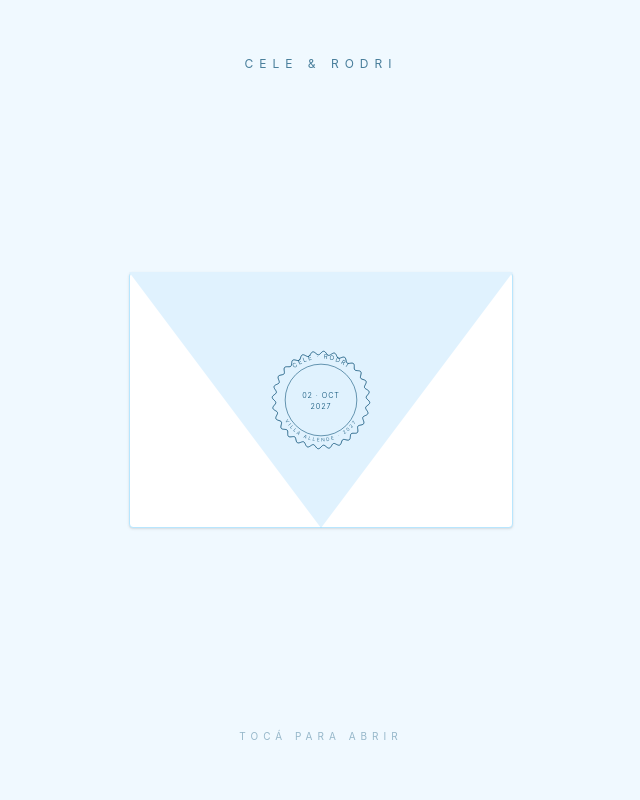
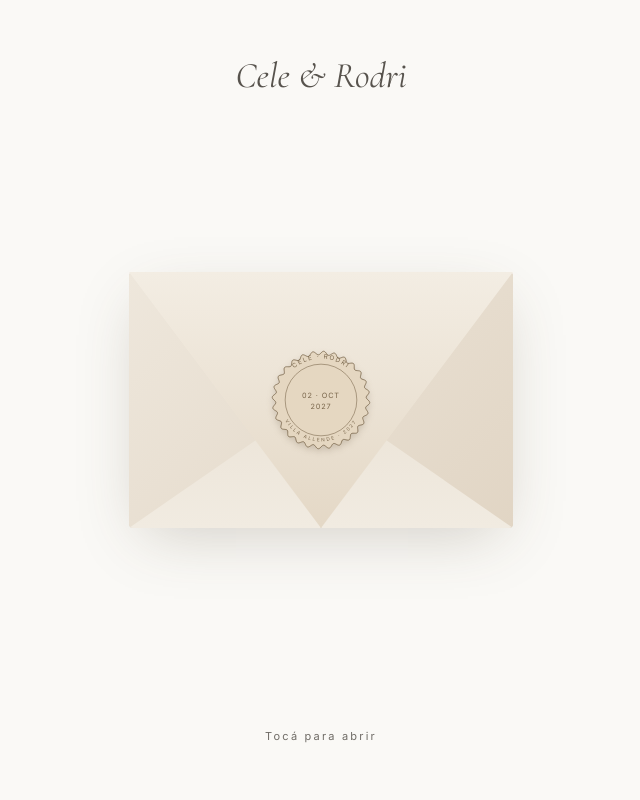
Before and after one commit to RodrigoChiquiLucero/casamiento-cele-rodri, a React (Vite) app: page / in a window 1280 px wide. Shown: the top 800 px of the page, without its empty margins (319-959 px from the left). Built offline with nearby package versions, Linux system fonts and the light colour scheme.

Commit message:
Mejora invitación con ubicaciones, asistencia y diseño del sobre

```diff
--- a/index.html
+++ b/index.html
@@ -6,6 +6,9 @@
   <meta name="viewport" content="width=device-width, initial-scale=1.0" />
   <meta name="description" content="Invitación al casamiento de Cele & Rodri — 2 de octubre de 2027" />
   <title>Cele & Rodri ❤️</title>
+  <link rel="preconnect" href="https://fonts.googleapis.com" />
+  <link rel="preconnect" href="https://fonts.gstatic.com" crossorigin />
+  <link href="https://fonts.googleapis.com/css2?family=Cormorant+Garamond:ital,wght@0,400;0,500;1,400&family=Inter:wght@400;500&display=swap" rel="stylesheet" />
 </head>
 
 <body>
--- a/src/App.jsx
+++ b/src/App.jsx
@@ -3,11 +3,30 @@ import heroPhoto from './assets/FotoCasamiento.png'
 import EnvelopeIntro from './components/EnvelopeIntro'
 
 // Datos del casamiento — editar acá si cambia algo.
-const WEDDING_DATE = new Date('2027-10-02T21:00:00-03:00')
-const VENUE_NAME = 'Santiago Derqui 703'
-const VENUE_CITY = 'Villa Allende, Córdoba'
-const VENUE_FULL_ADDRESS = 'Santiago Derqui 703, X5105 Villa Allende, Córdoba'
+const WEDDING_DATE = new Date('2027-10-02T19:30:00-03:00')
+const LOCATIONS = [
+  {
+    label: 'La ceremonia',
+    name: 'Convento San Alfonso',
+    time: '19:30 hs',
+    instagram: 'https://www.instagram.com/conventosanalfonso/',
+    maps: 'https://www.google.com/maps?cid=7930684530931996123',
+    embed: 'https://www.google.com/maps/embed?pb=!1m18!1m12!1m3!1d4405.5790035539385!2d-64.30062897708476!3d-31.304843424020394!2m3!1f0!2f0!3f0!3m2!1i1024!2i768!4f13.1!3m3!1m2!1s0x94329d06c7decc7f%3A0x6e0f738ff3e315db!2sConvento%20San%20Alfonso!5e0!3m2!1ses-419!2sar!4v1790346679405!5m2!1ses-419!2sar',
+  },
+  {
+    label: 'La fiesta',
+    name: 'Bolgheri',
+    time: '21:00 hs',
+    instagram: 'https://www.instagram.com/bolgheri.eventos/?hl=es',
+    maps: 'https://www.google.com/maps?cid=8508632084612308582',
+    embed: 'https://www.google.com/maps/embed?pb=!1m18!1m12!1m3!1d3409.80977577974!2d-64.30182342359483!3d-31.281356589738092!2m3!1f0!2f0!3f0!3m2!1i1024!2i768!4f13.1!3m3!1m2!1s0x94329d2476116da9%3A0x7614bbccdfcede66!2sBolgheri!5e0!3m2!1ses-419!2sar!4v1790346847181!5m2!1ses-419!2sar',
+  },
+]
 const CARD_PRICE = 'A consultar'
+// Completar junto con el precio, por ejemplo: 'Septiembre de 2026'.
+const CARD_PRICE_PERIOD = ''
+// Pegar acá el enlace público de Google Forms cuando esté disponible.
+const RSVP_FORM_URL = ''
 
 function useCountdown(targetDate) {
   const [now, setNow] = useState(() => new Date())
@@ -41,7 +60,7 @@ function Section({ eyebrow, children }) {
   return (
     <section className="text-center space-y-6">
       {eyebrow && (
-        <p className="text-[10px] md:text-xs tracking-[0.5em] uppercase text-stone-500">
+        <p className="text-[11px] sm:text-xs tracking-[0.22em] uppercase text-stone-500">
           {eyebrow}
         </p>
       )}
@@ -60,12 +79,11 @@ const COUNTDOWN_UNITS = [
 export default function App() {
   const [introDone, setIntroDone] = useState(false)
   const countdown = useCountdown(WEDDING_DATE)
-  const mapsUrl = `https://www.google.com/maps/search/?api=1&query=${encodeURIComponent(VENUE_FULL_ADDRESS)}`
 
   return (
     <>
       {!introDone && <EnvelopeIntro onOpen={() => setIntroDone(true)} />}
-      <div className="min-h-screen bg-stone-50 text-stone-800 font-light selection:bg-stone-800 selection:text-stone-50">
+      <div className="min-h-screen bg-[#faf9f6] text-stone-800 font-normal selection:bg-stone-800 selection:text-stone-50">
 
       <header className="relative h-screen w-full overflow-hidden">
         <img
@@ -75,10 +93,10 @@ export default function App() {
         />
         <div className="absolute inset-0 bg-gradient-to-b from-stone-900/20 via-stone-900/40 to-stone-900/85" />
         <div className="relative z-10 flex h-full flex-col items-center justify-end px-6 pb-16 sm:pb-24 text-center text-stone-50">
-          <p className="text-[10px] md:text-xs tracking-[0.5em] uppercase text-stone-200">
+          <p className="font-display text-3xl sm:text-4xl italic text-stone-100">
             Nos casamos
           </p>
-          <p className="mt-6 max-w-md text-stone-200 leading-relaxed">
+          <p className="mt-4 max-w-sm text-sm sm:text-base text-stone-200 leading-relaxed">
             Queremos compartir con vos uno de los días más importantes
             de nuestras vidas.
           </p>
@@ -89,12 +107,12 @@ export default function App() {
 
         <Section eyebrow="El gran día">
           <div className="space-y-2">
-            <p className="text-sm tracking-[0.3em] uppercase text-stone-500">Sábado</p>
-            <p className="text-7xl sm:text-8xl font-extralight tracking-tight">02</p>
-            <p className="text-2xl sm:text-3xl tracking-[0.3em] uppercase text-stone-600">
+            <p className="font-display text-xl italic text-stone-500">Sábado</p>
+            <p className="font-display text-8xl sm:text-9xl font-normal leading-none tracking-tight">02</p>
+            <p className="font-display text-4xl sm:text-5xl italic text-stone-600">
               Octubre
             </p>
-            <p className="text-lg text-stone-500 pt-2">2027 · 21:00 hs</p>
+            <p className="text-sm tracking-[0.08em] text-stone-500 pt-3">2027 · 19:30 hs</p>
           </div>
         </Section>
 
@@ -104,10 +122,10 @@ export default function App() {
           <div className="grid grid-cols-4 gap-2 sm:gap-6 max-w-md mx-auto">
             {COUNTDOWN_UNITS.map(({ key, label }) => (
               <div key={key} className="flex flex-col items-center">
-                <p className="text-4xl sm:text-5xl md:text-6xl font-extralight tracking-tight tabular-nums">
+                <p className="font-display text-4xl sm:text-5xl md:text-6xl font-normal tracking-tight tabular-nums">
                   {String(countdown[key]).padStart(2, '0')}
                 </p>
-                <p className="mt-2 text-[10px] sm:text-xs tracking-[0.3em] uppercase text-stone-500">
+                <p className="mt-2 text-[10px] sm:text-xs tracking-[0.18em] uppercase text-stone-500">
                   {label}
                 </p>
               </div>
@@ -117,33 +135,94 @@ export default function App() {
 
         <Divider />
 
-        <Section eyebrow="Dónde">
-          <div className="space-y-1">
-            <p className="text-2xl sm:text-3xl font-light">{VENUE_NAME}</p>
-            <p className="text-stone-500">{VENUE_CITY}</p>
+        <Section eyebrow="Dónde nos encontramos">
+          <div className="space-y-10 sm:space-y-14">
+            {LOCATIONS.map((location) => (
+              <article key={location.name} className="min-w-0 space-y-5">
+                <div className="space-y-2">
+                  <p className="text-[11px] uppercase tracking-[0.3em] text-stone-500">
+                    {location.label}
+                  </p>
+                  <h2 className="font-display text-4xl sm:text-5xl font-normal leading-tight text-[#405b67]">{location.name}</h2>
+                  <p className="text-sm tracking-[0.08em] text-stone-600">{location.time}</p>
+                </div>
+                <div className="overflow-hidden rounded-2xl border border-stone-200 bg-stone-100">
+                  <iframe
+                    title={`Ubicación de ${location.name}`}
+                    src={location.embed}
+                    className="block h-72 w-full border-0 sm:h-80"
+                    allowFullScreen
+                    loading="lazy"
+                    referrerPolicy="strict-origin-when-cross-origin"
+                  />
+                </div>
+                <div className="grid grid-cols-1 gap-3 sm:grid-cols-2">
+                  <a
+                    href={location.maps}
+                    target="_blank"
+                    rel="noopener noreferrer"
+                    aria-label={`Cómo llegar a ${location.name} (abre en otra pestaña)`}
+                    className="invitation-link"
+                  >
+                    Cómo llegar <span aria-hidden="true">↗</span>
+                  </a>
+                  <a
+                    href={location.instagram}
+                    target="_blank"
+                    rel="noopener noreferrer"
+                    aria-label={`Instagram de ${location.name} (abre en otra pestaña)`}
+                    className="invitation-link invitation-link-secondary"
+                  >
+                    Ver Instagram <span aria-hidden="true">↗</span>
+                  </a>
+                </div>
+              </article>
+            ))}
           </div>
-          <a
-            href={mapsUrl}
-            target="_blank"
-            rel="noopener noreferrer"
-            className="group mt-6 inline-flex items-center gap-3 text-[11px] tracking-[0.4em] uppercase text-stone-700 hover:text-stone-900 transition-colors"
-          >
-            <span>Cómo llegar</span>
-            <span className="inline-block transition-transform duration-300 group-hover:translate-x-1">
-              →
-            </span>
-          </a>
         </Section>
 
         <Divider />
 
-        <Section eyebrow="Tarjeta">
-          <p className="text-3xl sm:text-4xl font-extralight tracking-tight italic text-stone-700">
+        <Section eyebrow="Precio de la tarjeta">
+          <p className="font-display text-4xl sm:text-5xl font-normal italic text-[#405b67]">
             {CARD_PRICE}
+          </p>
+          {CARD_PRICE_PERIOD && (
+            <p className="text-sm text-stone-600">Valor correspondiente a {CARD_PRICE_PERIOD}</p>
+          )}
+          <p className="mx-auto max-w-sm text-sm leading-relaxed text-stone-600">
+            El valor de la tarjeta se actualizará mes a mes.
+            Consultá el precio vigente antes de realizar el pago.
           </p>
         </Section>
 
-        <footer className="pt-12 text-center text-[10px] tracking-[0.5em] uppercase text-stone-400">
+        <Divider />
+
+        <Section eyebrow="Confirmá tu asistencia">
+          <h2 className="font-display text-4xl sm:text-5xl font-normal leading-tight text-[#405b67]">¡Queremos que estés!</h2>
+          <p className="mx-auto max-w-sm text-sm leading-relaxed text-stone-600">
+            Nos hace mucha ilusión compartir este día con vos.
+          </p>
+          {RSVP_FORM_URL ? (
+            <div className="space-y-3">
+              <a
+                href={RSVP_FORM_URL}
+                target="_blank"
+                rel="noopener noreferrer"
+                className="invitation-link w-full sm:w-auto sm:px-8"
+              >
+                Confirmar asistencia <span aria-hidden="true">↗</span>
+              </a>
+              <p className="text-xs text-stone-500">El formulario se abre en otra pestaña.</p>
+            </div>
+          ) : (
+            <p className="mx-auto max-w-sm border-t border-stone-200 px-2 pt-5 text-sm leading-relaxed text-stone-500">
+              Pronto vas a poder confirmar tu asistencia desde acá.
+            </p>
+          )}
+        </Section>
+
+        <footer className="pt-12 text-center font-display text-xl italic text-stone-500">
           Cele &amp; Rodri · 2027
         </footer>
 
--- a/src/components/EnvelopeIntro.jsx
+++ b/src/components/EnvelopeIntro.jsx
@@ -1,4 +1,4 @@
-import { useMemo, useState } from 'react'
+import { useEffect, useMemo, useState } from 'react'
 import { AnimatePresence, motion, useReducedMotion } from 'motion/react'
 
 function WaxSeal({ className }) {
@@ -24,7 +24,7 @@ function WaxSeal({ className }) {
 
   return (
     <svg viewBox="0 0 100 100" className={className} aria-hidden="true">
-      <path d={wavyPath} fill="none" stroke="currentColor" strokeWidth="0.7" />
+      <path d={wavyPath} fill="#e5d7c1" stroke="currentColor" strokeWidth="0.7" />
       <circle cx="50" cy="50" r="32" fill="none" stroke="currentColor" strokeWidth="0.5" />
 
       <defs>
@@ -85,6 +85,12 @@ export default function EnvelopeIntro({ onOpen }) {
   const [phase, setPhase] = useState('closed')
   const reduceMotion = useReducedMotion()
 
+  useEffect(() => {
+    if (phase !== 'opening') return
+    const timer = setTimeout(() => setPhase('done'), 2400)
+    return () => clearTimeout(timer)
+  }, [phase])
+
   const handleClick = () => {
     if (phase !== 'closed') return
     if (reduceMotion) {
@@ -92,7 +98,6 @@ export default function EnvelopeIntro({ onOpen }) {
       return
     }
     setPhase('opening')
-    setTimeout(() => setPhase('done'), 2200)
   }
 
   return (
@@ -100,11 +105,11 @@ export default function EnvelopeIntro({ onOpen }) {
       {phase !== 'done' && (
         <motion.div
           key="envelope-intro"
-          className="fixed inset-0 z-50 flex flex-col items-center justify-center bg-sky-50 px-4 sm:px-6"
+          className="fixed inset-0 z-50 flex flex-col items-center justify-center bg-[#faf9f6] px-4 sm:px-6"
           exit={{ opacity: 0 }}
-          transition={{ duration: 0.8, ease: 'easeOut' }}
+          transition={{ duration: reduceMotion ? 0 : 0.8, ease: 'easeOut' }}
         >
-          <p className="absolute top-10 sm:top-14 text-[10px] sm:text-xs tracking-[0.5em] uppercase text-sky-900/70">
+          <p className="absolute top-10 sm:top-14 font-display text-3xl sm:text-4xl italic text-stone-600">
             Cele &amp; Rodri
           </p>
 
@@ -113,28 +118,41 @@ export default function EnvelopeIntro({ onOpen }) {
             onClick={handleClick}
             aria-label="Abrir invitación"
             disabled={phase !== 'closed'}
-            className="focus:outline-none disabled:cursor-default"
+            className="rounded-sm focus-visible:outline-2 focus-visible:outline-offset-8 focus-visible:outline-stone-500 disabled:cursor-default"
             style={{ perspective: '1500px' }}
           >
-            <div className="relative w-[92vw] h-[62vw] max-w-md max-h-72 sm:w-96 sm:h-64">
+            <div className="relative w-[min(84vw,52svh,24rem)] aspect-[3/2]">
 
-              <div className="absolute inset-0 bg-white border border-sky-200 rounded-sm shadow-sm" />
+              <div className="absolute inset-0 bg-[#e9e2d7] border border-[#d9cebf] rounded-sm shadow-[0_18px_60px_-15px_rgba(85,70,48,0.25)]" />
 
               <motion.div
-                className="absolute inset-1 flex flex-col items-center justify-center text-sky-900/70"
-                initial={{ opacity: 0 }}
-                animate={phase === 'opening' ? { opacity: 1 } : { opacity: 0 }}
-                transition={{ duration: 0.4, delay: 1.0 }}
+                className="absolute inset-x-3 inset-y-2 flex flex-col items-center justify-center gap-2 rounded-sm border border-[#e4dacb] bg-[#fffdf8] text-stone-600 shadow-sm"
+                initial={false}
+                animate={phase === 'opening' ? { y: '-36%' } : { y: 0 }}
+                transition={{ duration: 0.9, delay: 0.9, ease: [0.22, 1, 0.36, 1] }}
               >
-                <p className="text-[10px] sm:text-xs tracking-[0.5em] uppercase">
+                <p className="text-[9px] sm:text-[10px] tracking-[0.2em] uppercase">
                   Te invitamos
                 </p>
+                <p className="font-display text-2xl sm:text-3xl italic">Cele &amp; Rodri</p>
+                <p className="text-[10px] tracking-[0.15em]">02 · 10 · 2027</p>
               </motion.div>
 
+              <div
+                aria-hidden="true"
+                className="absolute inset-0 z-10 rounded-sm bg-[linear-gradient(135deg,#eee7dc,#e1d5c4)]"
+                style={{ clipPath: 'polygon(0 0, 50% 55%, 100% 0, 100% 100%, 0 100%)' }}
+              />
+              <div
+                aria-hidden="true"
+                className="absolute inset-0 z-10 rounded-sm bg-[linear-gradient(0deg,#f1ebe1,#e6dccd)]"
+                style={{ clipPath: 'polygon(0 100%, 50% 48%, 100% 100%)' }}
+              />
+
               <motion.div
-                className="absolute inset-0 origin-top border-b border-sky-300/60"
+                className="absolute inset-0 origin-top border-b border-[#d6c9b7]"
                 style={{
-                  background: '#e0f2fe',
+                  background: 'linear-gradient(180deg, #f3ede3, #e4d8c6)',
                   clipPath: 'polygon(0 0, 100% 0, 50% 100%)',
                   transformStyle: 'preserve-3d',
                   backfaceVisibility: 'hidden',
@@ -150,7 +168,7 @@ export default function EnvelopeIntro({ onOpen }) {
               />
 
               <motion.div
-                className="absolute left-1/2 top-1/2 -translate-x-1/2 -translate-y-1/2 text-sky-900"
+                className="absolute left-1/2 top-1/2 -translate-x-1/2 -translate-y-1/2 text-[#79664b]"
                 style={{ zIndex: 30 }}
                 animate={
                   phase === 'opening'
@@ -159,7 +177,7 @@ export default function EnvelopeIntro({ onOpen }) {
                 }
                 transition={{ duration: 0.4 }}
               >
-                <WaxSeal className="w-28 h-28 sm:w-28 sm:h-28" />
+                <WaxSeal className="w-24 h-24 sm:w-28 sm:h-28 drop-shadow-[0_3px_3px_rgba(85,65,40,0.2)]" />
               </motion.div>
             </div>
           </button>
@@ -168,11 +186,11 @@ export default function EnvelopeIntro({ onOpen }) {
             {phase === 'closed' && (
               <motion.p
                 key="hint"
-                className="absolute bottom-12 sm:bottom-14 text-[10px] tracking-[0.5em] uppercase text-sky-900/70"
-                initial={{ opacity: 0 }}
-                animate={{ opacity: [0.3, 0.9, 0.3] }}
+                className="absolute bottom-12 sm:bottom-14 text-[11px] tracking-[0.2em] text-stone-600"
+                initial={{ opacity: reduceMotion ? 1 : 0 }}
+                animate={{ opacity: reduceMotion ? 1 : [0.5, 1, 0.5] }}
                 exit={{ opacity: 0 }}
-                transition={{ duration: 2.8, repeat: Infinity }}
+                transition={{ duration: reduceMotion ? 0 : 2.8, repeat: reduceMotion ? 0 : Infinity }}
               >
                 Tocá para abrir
               </motion.p>
```
Also changed, not shown: src/index.css (+33 -0 lines).
